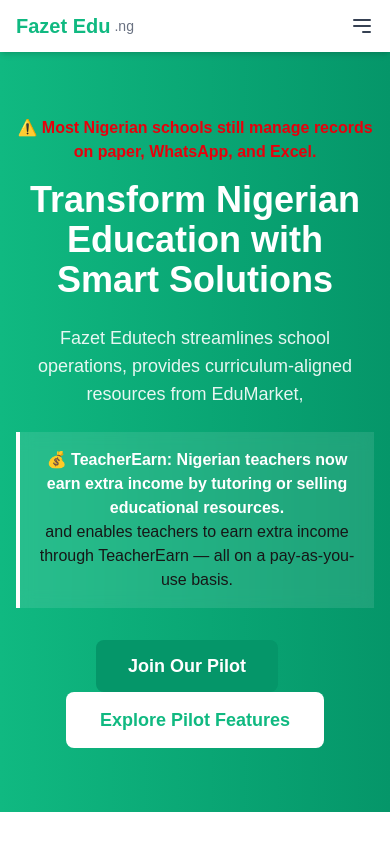
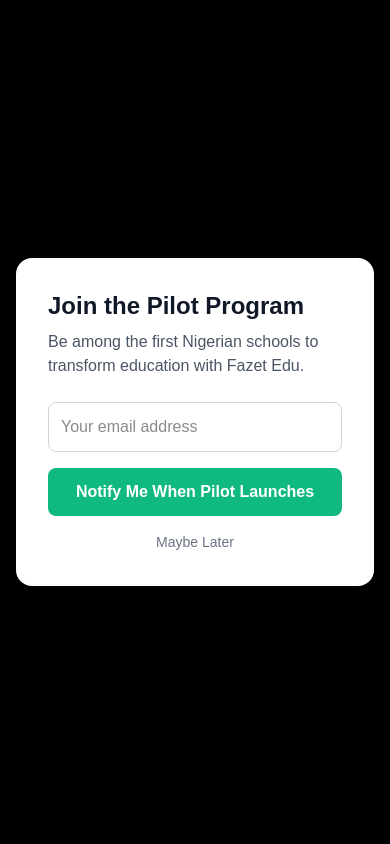
Before and after one commit to fazetdev/fazetedu, a Next.js app: page / in a window 390 px wide. Both pictures are taken after a click on the button "Join Our Pilot". Shown: the top 844 px of the page. Built offline with nearby package versions, Linux system fonts and the light colour scheme.

Commit message:
Created reusable PilotModal component

```diff
--- a/app/components/Hero.tsx
+++ b/app/components/Hero.tsx
@@ -1,14 +1,27 @@
+'use client';
+
+import { useState } from 'react';
+import PilotModal from './PilotModal';
+
 export default function Hero() {
+  const [showPilotModal, setShowPilotModal] = useState(false);
+
+  const handleJoinPilot = () => {
+    setShowPilotModal(true);
+  };
+
+  const handleExplorePilot = () => {
+    alert('Pilot features coming soon! Check back later.');
+  };
+
   return (
-    // ONLY CHANGE: from blue/green gradient TO green gradient
+    <>
       <div className="bg-gradient-to-r from-[#10B981] to-[#059669] py-16 px-4">
         <div className="container mx-auto text-center">
-        {/* PROBLEM STATEMENT - KEPT RED (warning color is fine) */}
           <p className="text-red-600 font-semibold mb-4">
             ⚠️ Most Nigerian schools still manage records on paper, WhatsApp, and Excel.
           </p>
 
-        {/* Text color changed to white for contrast on green background */}
           <h1 className="text-4xl md:text-5xl font-bold text-white mb-6">
             Transform Nigerian Education with Smart Solutions
           </h1>
@@ -17,7 +30,6 @@
             Fazet Edutech streamlines school operations, provides curriculum-aligned resources from EduMarket,
           </p>
 
-        {/* TEACHEREARN HIGHLIGHT - Updated to use brand green */}
           <div className="bg-white/10 backdrop-blur-sm border-l-4 border-white p-4 mb-8 max-w-2xl mx-auto">
             <p className="font-bold text-white">
               💰 <span className="text-white font-extrabold">TeacherEarn</span>: Nigerian teachers now earn extra income by tutoring or selling educational resources.
@@ -26,17 +38,26 @@
           </div>
 
           <div className="space-x-4">
-          {/* FIRST BUTTON - Brand green (darker shade) */}
-          <button className="bg-[#059669] text-white px-8 py-3 rounded-lg font-bold text-lg hover:bg-[#047857]">
+            <button
+              onClick={handleJoinPilot}
+              className="bg-[#059669] text-white px-8 py-3 rounded-lg font-bold text-lg hover:bg-[#047857]"
+            >
               Join Our Pilot
             </button>
-
-          {/* SECOND BUTTON - White with green text */}
-          <button className="bg-white text-[#10B981] px-8 py-3 rounded-lg font-bold text-lg hover:bg-gray-100 border-2 border-transparent">
+            <button
+              onClick={handleExplorePilot}
+              className="bg-white text-[#10B981] px-8 py-3 rounded-lg font-bold text-lg hover:bg-gray-100 border-2 border-transparent"
+            >
               Explore Pilot Features
             </button>
           </div>
         </div>
       </div>
+
+      <PilotModal
+        isOpen={showPilotModal}
+        onClose={() => setShowPilotModal(false)}
+      />
+    </>
   );
 }
--- /dev/null
+++ b/app/components/PilotModal.tsx
@@ -0,0 +1,76 @@
+'use client';
+
+import { useState } from 'react';
+
+interface PilotModalProps {
+  isOpen: boolean;
+  onClose: () => void;
+}
+
+export default function PilotModal({ isOpen, onClose }: PilotModalProps) {
+  const [email, setEmail] = useState('');
+  const [submitted, setSubmitted] = useState(false);
+
+  const handleSubmit = (e: React.FormEvent) => {
+    e.preventDefault();
+    console.log('Email collected:', email);
+    setSubmitted(true);
+
+    setTimeout(() => {
+      setSubmitted(false);
+      setEmail('');
+      onClose();
+    }, 3000);
+  };
+
+  if (!isOpen) return null;
+
+  return (
+    <div className="fixed inset-0 bg-black bg-opacity-50 flex items-center justify-center p-4 z-50">
+      <div className="bg-white rounded-2xl max-w-md w-full p-8">
+        {!submitted ? (
+          <>
+            <h3 className="text-2xl font-bold text-gray-900 mb-2">
+              Join the Pilot Program
+            </h3>
+            <p className="text-gray-600 mb-6">
+              Be among the first Nigerian schools to transform education with Fazet Edu.
+            </p>
+            <form onSubmit={handleSubmit}>
+              <input
+                type="email"
+                placeholder="Your email address"
+                value={email}
+                onChange={(e) => setEmail(e.target.value)}
+                className="w-full border border-gray-300 rounded-lg p-3 mb-4 focus:ring-2 focus:ring-[#10B981] focus:border-[#10B981] outline-none"
+                required
+              />
+              <button
+                type="submit"
+                className="w-full bg-[#10B981] text-white font-bold py-3 rounded-lg hover:bg-[#059669] transition-colors"
+              >
+                Notify Me When Pilot Launches
+              </button>
+            </form>
+            <button
+              onClick={onClose}
+              className="w-full text-gray-500 text-sm mt-4 hover:text-gray-700"
+            >
+              Maybe Later
+            </button>
+          </>
+        ) : (
+          <div className="text-center py-6">
+            <div className="text-5xl mb-4">🎉</div>
+            <h3 className="text-xl font-bold text-gray-900 mb-2">
+              You're on the list!
+            </h3>
+            <p className="text-gray-600">
+              We'll notify you when the pilot program launches.
+            </p>
+          </div>
+        )}
+      </div>
+    </div>
+  );
+}
```
Also changed, not shown: app/components/Navbar.tsx (+23 -135 lines). Lines whose indentation alone changed are shown as unchanged.
